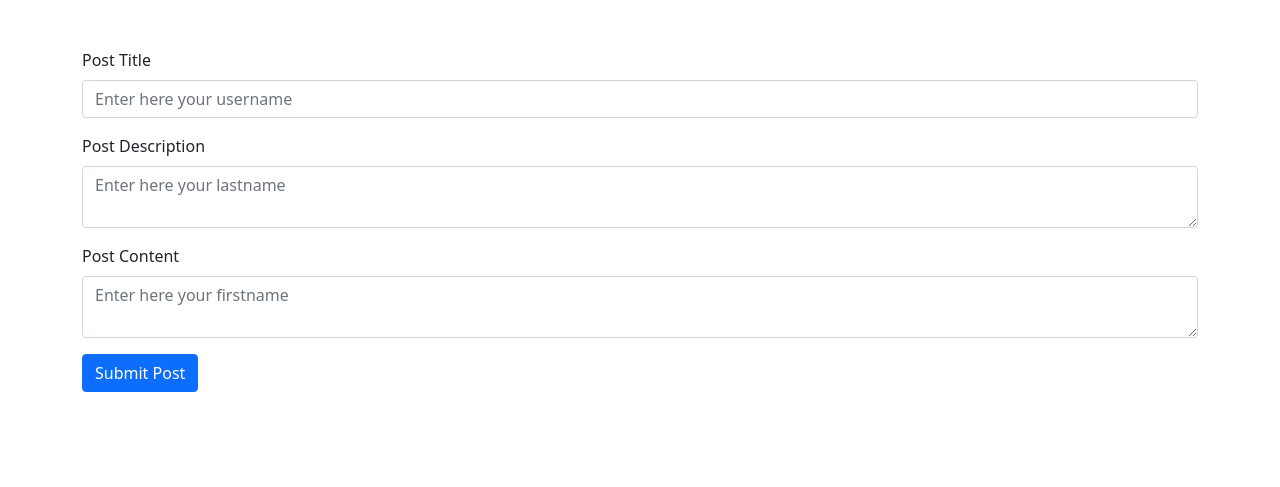
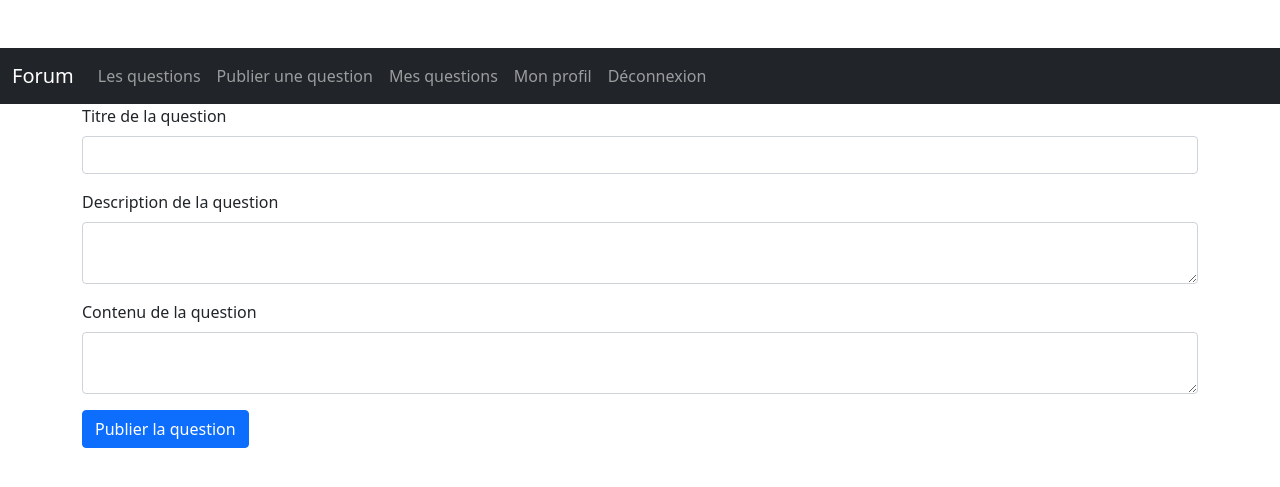
Before and after one commit to FeutreEnBois/PHP-Forum, a PHP site: page /publish-question.php in a window 1280 px wide. Shown: the top 487 px of the page. Run offline with PHP 8.4, Linux system fonts and the light colour scheme; a user stored in the database is signed in.

Commit message:
navbar parceque y'en a marre

```diff
--- a/actions/users/loginModels.php
+++ b/actions/users/loginModels.php
@@ -1,5 +1,5 @@
 <?php
-
+session_start();
 require('actions/database.php');
 
 
--- a/actions/users/securityModels.php
+++ b/actions/users/securityModels.php
@@ -1,4 +1,5 @@
 <?php
+session_start();
 if(!isset($_SESSION['auth'])){
     header('Location: login.php');
 }
--- a/actions/users/signupModels.php
+++ b/actions/users/signupModels.php
@@ -1,5 +1,5 @@
 <?php
-
+session_start();
 require('actions/database.php');
 
 if(isset($_POST['validate'])){
--- a/includes/navbar.php
+++ b/includes/navbar.php
@@ -0,0 +1,33 @@
+<nav class="navbar navbar-expand-lg navbar-dark bg-dark">
+  <div class="container-fluid">
+    <a class="navbar-brand" href="#">Forum</a>
+    <button class="navbar-toggler" type="button" data-bs-toggle="collapse" data-bs-target="#navbarSupportedContent" aria-controls="navbarSupportedContent" aria-expanded="false" aria-label="Toggle navigation">
+      <span class="navbar-toggler-icon"></span>
+    </button>
+    <div class="collapse navbar-collapse" id="navbarSupportedContent">
+      <ul class="navbar-nav me-auto mb-2 mb-lg-0">
+        <li class="nav-item">
+          <a class="nav-link" href="index.php">Les questions</a>
+        </li>
+        <li class="nav-item">
+          <a class="nav-link" href="publish-question.php">Publier une question</a>
+        </li>
+        <li class="nav-item">
+          <a class="nav-link" href="my-questions.php">Mes questions</a>
+        </li>
+        <?php
+          if(isset($_SESSION['auth'])){
+            ?>
+            <li class="nav-item">
+              <a class="nav-link" href="profile.php?id=<?= $_SESSION['id']; ?>">Mon profil</a>
+            </li>
+            <li class="nav-item">
+              <a class="nav-link" href="actions/users/logoutAction.php">Déconnexion</a>
+            </li>
+            <?php
+          }
+        ?>
+      </ul>
+    </div>
+  </div>
+</nav>
--- a/index.php
+++ b/index.php
@@ -1,6 +1,7 @@
 <?php
 session_start();
-require('actions/users/securityModels.php');?>
+//require('actions/questions/showAllQuestionsAction.php');
+?>
 
 <!DOCTYPE html>
 <html lang="en">
--- a/publish-question.php
+++ b/publish-question.php
@@ -1,39 +1,47 @@
 <?php
+require('actions/users/securityModels.php');
 require('actions/questions/publishQuestionModels.php');
-require('actions/users/securityModels.php');
 ?>
 
 <!DOCTYPE html>
 <html lang="en">
+
 <head>
     <?php include 'includes/head.php'; ?>
 </head>
+
 <body>
-<br><br>
+    <br><br>
 
     <?php include 'includes/navbar.php'; ?>
 
     <form class="container" method="POST">
 
         <?php
-        if(isset($errorMsg)){ echo '<p>'.$errorMsg.'</p>'; }
-        if(isset($successMsg)){ echo '<p>'.$successMsg.'</p>'; }
+        if (isset($errorMsg)) {
+            echo '<p>' . $errorMsg . '</p>';
+        }
+        if (isset($successMsg)) {
+            echo '<p>' . $successMsg . '</p>';
+        }
         ?>
 
 
         <div class="mb-3">
-            <label for="exampleInputEmail1" class="form-label">Post Title</label>
-            <input type="text" class="form-control" name="title" placeholder="Enter here your username">
+            <label for="exampleInputEmail1" class="form-label">Titre de la question</label>
+            <input type="text" class="form-control" name="title">
         </div>
         <div class="mb-3">
-            <label for="exampleInputPassword1" class="form-label">Post Description</label>
-            <textarea  class="form-control" name="description" placeholder="Enter here your lastname"></textarea>
+            <label for="exampleInputEmail1" class="form-label">Description de la question</label>
+            <textarea class="form-control" name="description"></textarea>
         </div>
         <div class="mb-3">
-            <label for="exampleInputPassword1" class="form-label">Post Content</label>
-            <textarea  class="form-control" name="content" placeholder="Enter here your firstname"></textarea>
+            <label for="exampleInputEmail1" class="form-label">Contenu de la question</label>
+            <textarea type="text" class="form-control" name="content"></textarea>
         </div>
-        <button type="submit" class="btn btn-primary" name="validate">Submit Post</button>
+
+        <button type="submit" class="btn btn-primary" name="validate">Publier la question</button>
     </form>
 </body>
+
 </html>
```
Also changed, not shown: actions/questions/getInfosOfEditedQuestionModels.php (added, +34 -0 lines), edit-question.php (added, +52 -0 lines).
